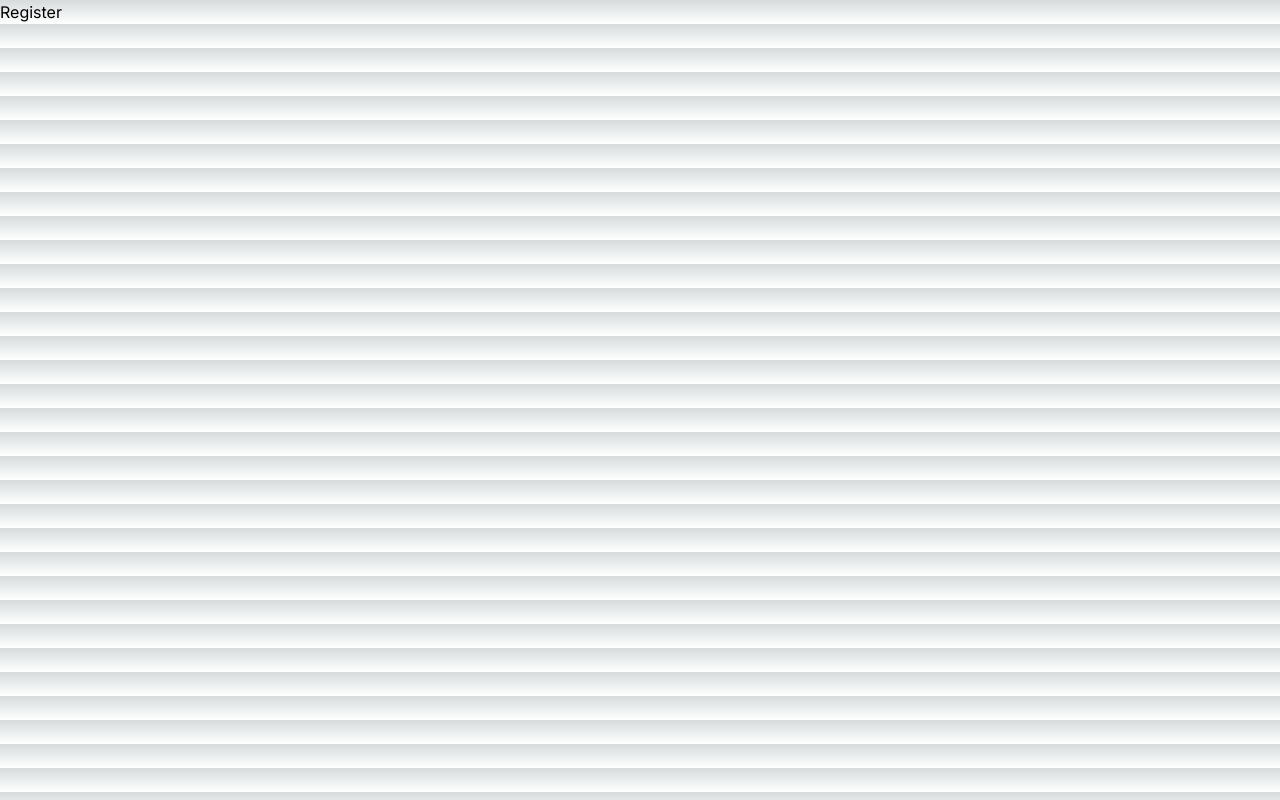
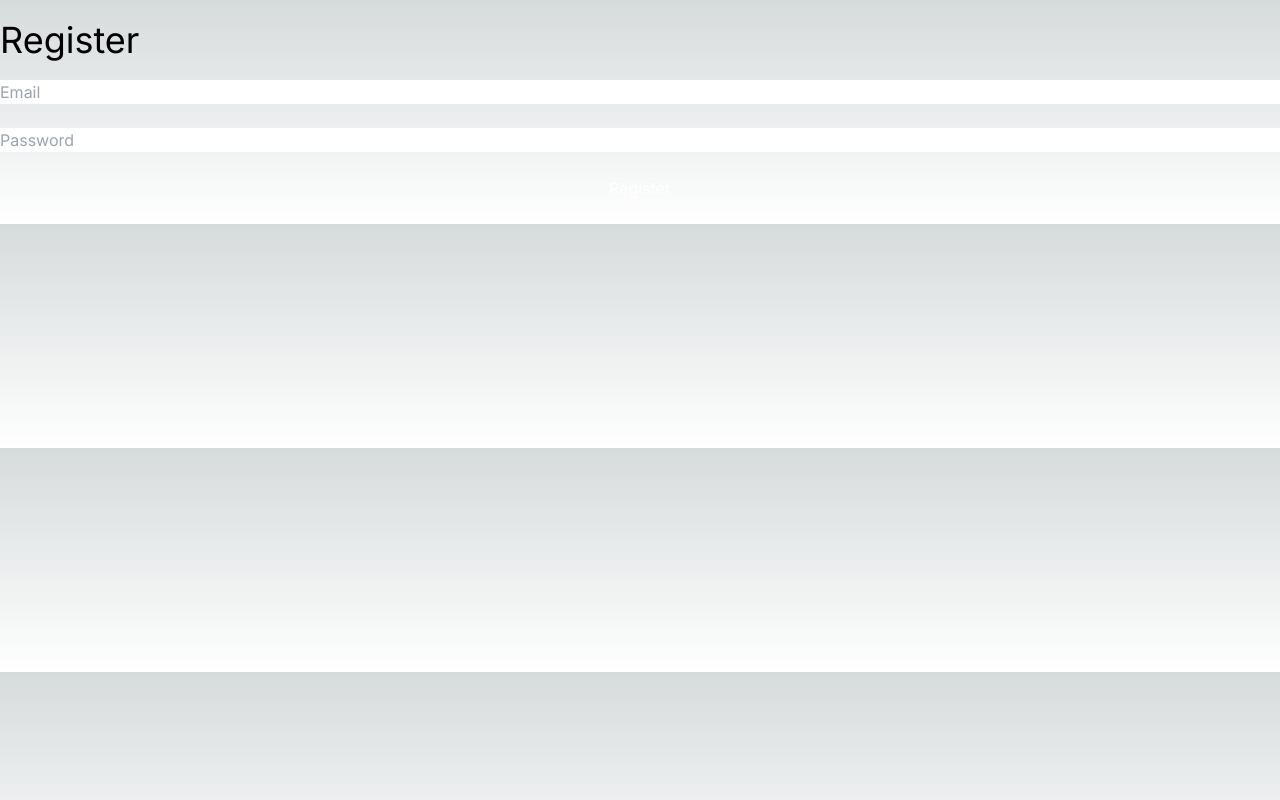
Before and after one commit to FabioKaelin/password-safe, a Next.js app in the folder frontend-safe/: page /register in a window 1280 px wide. Built offline with nearby package versions, Linux system fonts and the light colour scheme.

Commit message:
register page tries to register agains backend; But amazingly this amazing code is certainly not working yet, but it will be in the future. As the time is running out, I will try to fix it next week

```diff
--- a/frontend-safe/src/app/login/page.tsx
+++ b/frontend-safe/src/app/login/page.tsx
@@ -29,20 +29,19 @@ export default function LogIn() {
     } catch (error) {
       console.error("Error logging in:", error);
     }
-
   }
 
   return (
     <div>
       <Header title={"Log In"} />
-      <form className="grid grid-gap-5 grid-row-7" onSubmit={handleLogIn}>
+      <form className="grid grid-gap-5 grid-row-7 text-black" onSubmit={handleLogIn}>
         <input type="text" placeholder="Email" onChange={(e) => setUser({ ...user, email: e.target.value })} />
         <br />
         <input type="password" placeholder="Password" onChange={(e) => setUser({ ...user, password: e.target.value })} />
         <br />
-        <button type="submit">Log In</button>
+        <button type="submit" className="text-white">Log In</button>
         <br />
-        <Link href="/register">Sign Up</Link>
+        <Link href="/register " className="text-white">Sign Up</Link>
       </form>
     </div>
   );
--- /dev/null
+++ b/frontend-safe/src/app/register/api.ts
@@ -0,0 +1,17 @@
+import { User } from "../login/page"
+import { BACKENDURL } from "../statics"
+
+export function RegisterUser(user: User) {
+    const resp = fetch(`http://localhost:8000/api/users`, {
+        method: "POST",
+        headers: {
+            "Content-Type": "application/json",
+        },
+        body: JSON.stringify({
+            email: user.email,
+            password: user.password
+        })
+    })
+
+    return resp
+}
--- a/frontend-safe/src/app/register/page.tsx
+++ b/frontend-safe/src/app/register/page.tsx
@@ -1,7 +1,58 @@
+"use client"
+
+import { useRouter } from "next/navigation";
+import Header from "../components/Header";
+import { User } from "../login/page";
+import { useState } from "react";
+import { RegisterUser } from "./api";
+import { LogInToVault } from "../login/api";
+
 export default function Register() {
+  const [user, setUser] = useState<User>({ email: "", password: "" });
+
+  const router = useRouter();
+
+  const handleRegister = async (e: React.FormEvent) => {
+    e.preventDefault();
+    try {
+      const resp = await RegisterUser(user);
+
+      if (resp.status === 204) {
+        handleLogIn(e);
+      } else {
+        router.push("/loginfailed");
+      }
+    } catch (error) {
+      console.error("Error logging in:", error);
+    }
+  }
+
+  const handleLogIn = async (e: React.FormEvent) => {
+    e.preventDefault();
+    try {
+      const resp = await LogInToVault(user);
+
+      if (resp.status === 200) {
+        router.push("/vault");
+      } else {
+        router.push("/loginfailed");
+      }
+    } catch (error) {
+      console.error("Error logging in:", error);
+    }
+  }
+
   return (
     <div>
-      <h1>Register</h1>
+      <Header title={"Register"} />
+      <form className="grid grid-gap-5 grid-row-7 text-black" onSubmit={handleRegister}>
+        <input type="text" placeholder="Email" onChange={(e) => setUser({ ...user, email: e.target.value })} />
+        <br />
+        <input type="password" placeholder="Password" onChange={(e) => setUser({ ...user, password: e.target.value })} />
+        <br />
+        <button type="submit" className="text-white">Register</button>
+        <br />
+      </form>
     </div>
   );
 }
```
Also changed, not shown: 1 other file (tests, documents, lock files or other folders).
